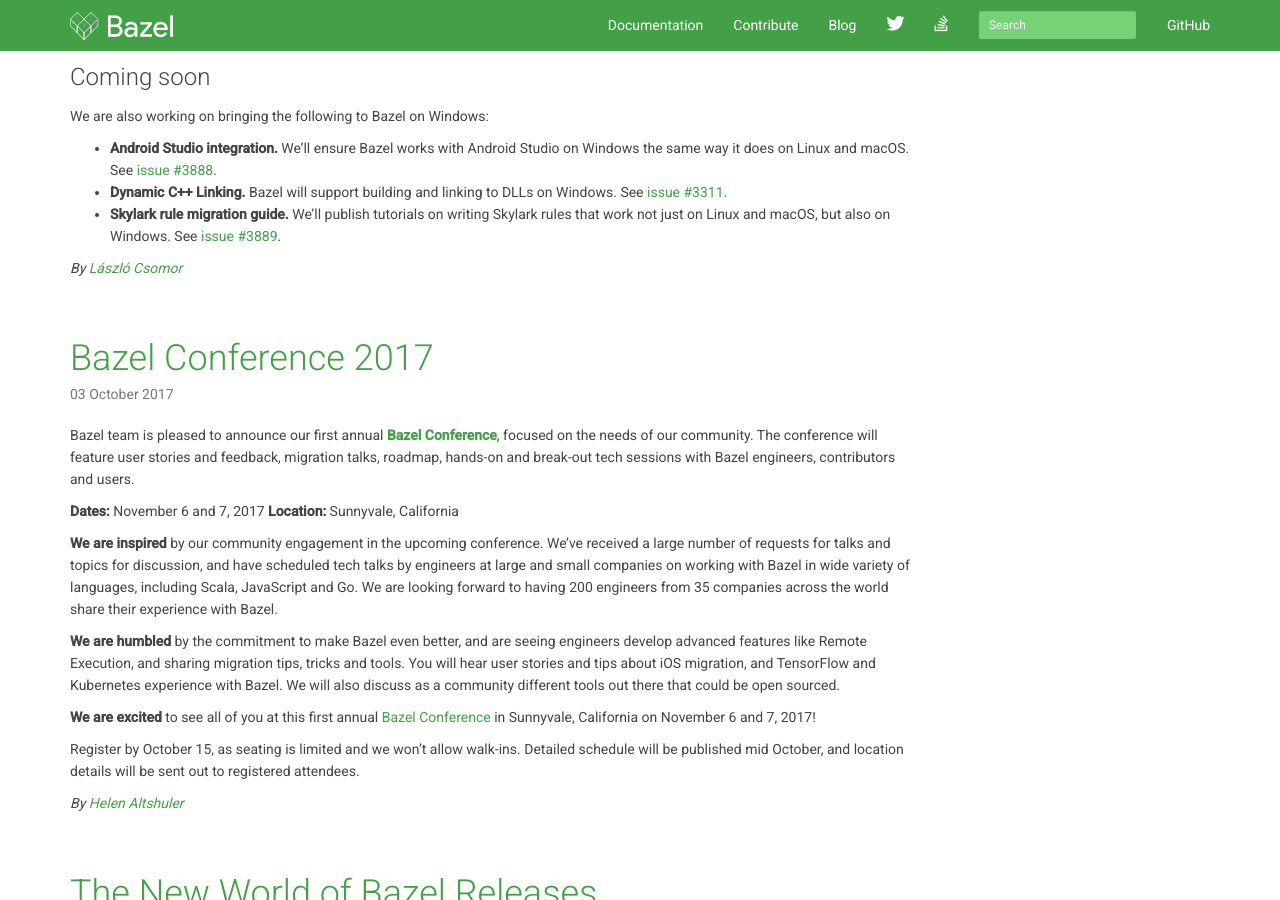
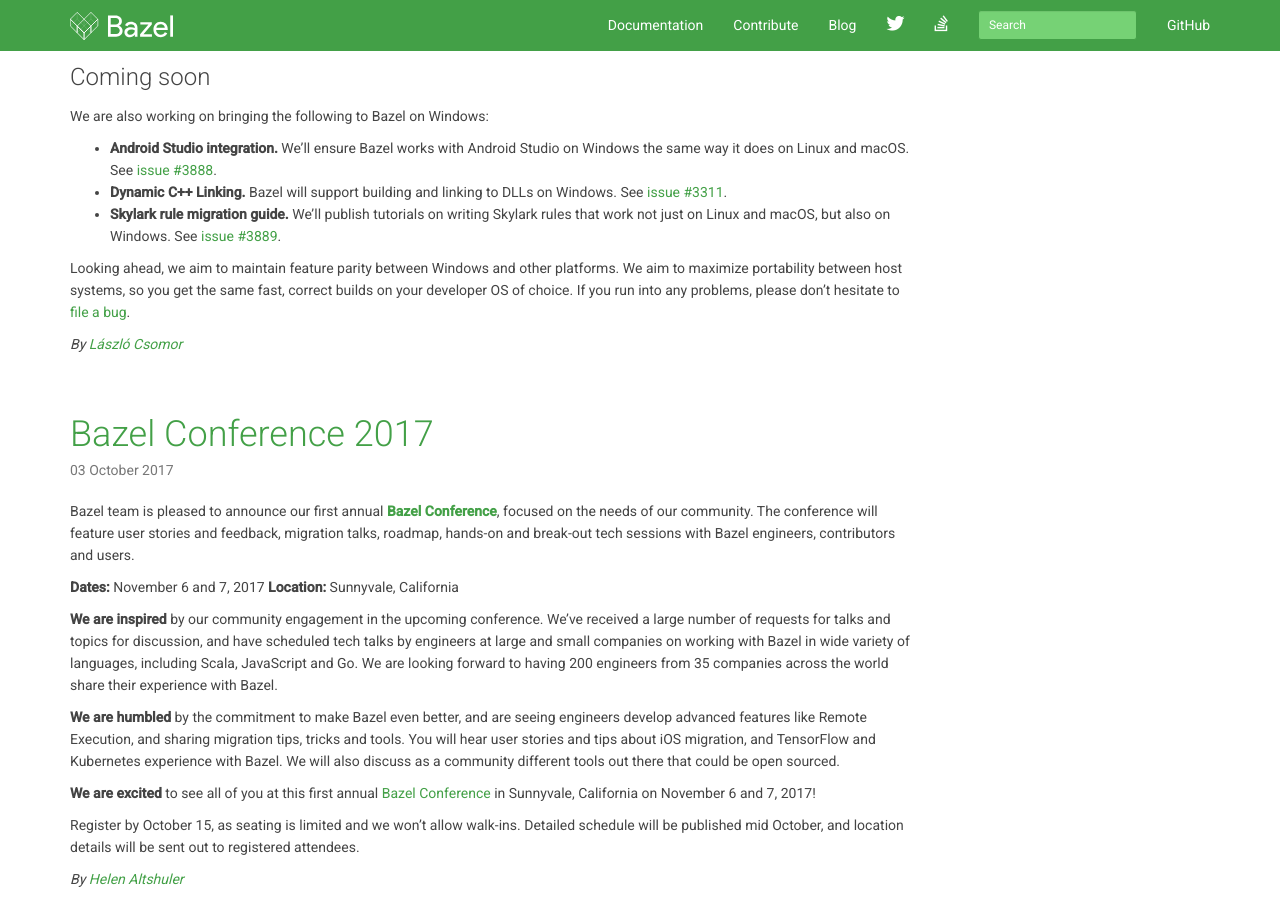
Before and after one commit to bazelbuild/bazel-blog, a Jekyll site: the page built from index.html, in a window 1280 px wide and 900 px high, scrolled down 699 px. Built offline with Jekyll 4.4.1, drawn with Linux system fonts in a browser that asks for light colours; nearby versions of some CDN libraries; library files that are not in the unit come from our copies; Markdown is read by kramdown in place of the engine named in the settings; the list of posts is cut into pages by our own code.

Commit message:
Windows blog post: address @davidstanke's comment

```diff
--- a/_posts/2017-10-12-windows-retrospect.md
+++ b/_posts/2017-10-16-windows-retrospect.md
@@ -52,4 +52,10 @@
     rules that work not just on Linux and macOS, but also on Windows. See
     [issue #3889](https://github.com/bazelbuild/bazel/issues/3889).
 
+Looking ahead, we aim to maintain feature parity between Windows and other
+platforms. We aim to maximize portability between host systems, so you get
+the same fast, correct builds on your developer OS of choice. If you run into
+any problems, please don't hesitate to
+[file a bug](https://github.com/bazelbuild/bazel/issues/new).
+
 *By [László Csomor](https://github.com/laszlocsomor)*
```
